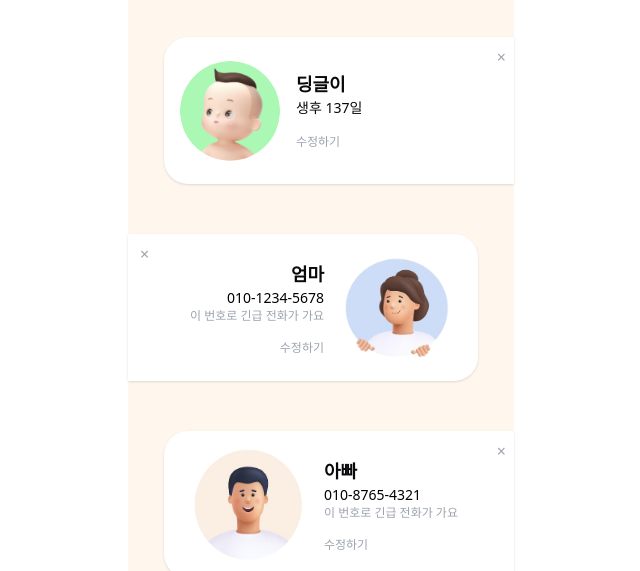
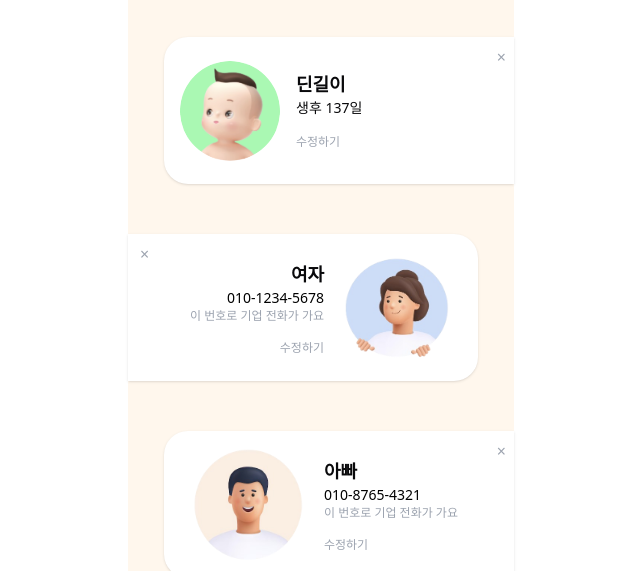
Before and after one commit to yxun20/dingle_frontend, a React (Vite) app: page /mypage in a window 1280 px wide. Shown: the part 140-711 px from the top of the page, without its empty margins (319-959 px from the left). Built offline with nearby package versions, Linux system fonts and the light colour scheme; what tailwindcss-truncate-multiline would draw is missing.

Commit message:
Update MyPage.tsx
화면 이동

```diff
--- a/src/pages/MyPage.tsx
+++ b/src/pages/MyPage.tsx
@@ -1,9 +1,12 @@
+import { useNavigate } from 'react-router-dom';
 import backIcon from '@/assets/backIcon.svg'; // 뒤로가기 아이콘
 import babyProfile from '@/assets/babyprofile.png'; //아기 프로필 이미지
 import momProfile from '@/assets/momprofile.png'; //아기 프로필 이미지
 import dadProfile from '@/assets/dadprofile.png'; //아기 프로필 이미지
 
 function MyPage() {
+    const navigate = useNavigate();
+
     return (
     <div
         className="flex flex-col items-center justify-around h-[823px] w-[386px] mx-auto bg-orange-50"
@@ -11,7 +14,7 @@ function MyPage() {
       >
       {/* 뒤로가기 버튼*/}
       <div className="w-full flex justify-start mb-4 mt-6 ml-6">
-        <button>
+        <button onClick={() => navigate('/')}> {/* 뒤로가기 버튼 눌렀을 때 MainPage로 이동 */}
         <img src={backIcon} alt="Camera Icon" className="w-8 h-8 cursor-pointer" />
         </button>
       </div>
@@ -24,7 +27,7 @@ function MyPage() {
         <img src={babyProfile} className="w-[100px] h-[100px] rounded-full"/>
 
         <div className="flex-grow">
-          <h2 className="text-lg font-bold">딩글이</h2>
+          <h2 className="text-lg font-bold">딘길이</h2>
           <p className="text-lg text-sm">생후 137일</p>
           <button className="text-xs text-gray-400 text-sm mt-4" disabled>
             수정하기
@@ -33,13 +36,13 @@ function MyPage() {
         <button className="absolute top-2 right-2 text-gray-400">&times;</button>
       </div>
 
-      {/* 연락처 카드 - 엄마 */}
+      {/* 연락처 카드 - 여자 */}
       <div className="w-[350px] h-1/4 bg-white rounded-r-3xl mr-9 shadow relative flex items-center justify-end">
         <button className="absolute top-2 left-3 text-gray-400">&times;</button>
         <div className="text-center flex flex-col items-end mr-1">
-          <h3 className="text-lg font-bold">엄마</h3>
+          <h3 className="text-lg font-bold">여자</h3>
           <p className="text-black text-sm">010-1234-5678</p>
-          <p className="text-gray-400 text-xs">이 번호로 긴급 전화가 가요</p>
+          <p className="text-gray-400 text-xs">이 번호로 기업 전화가 가요</p>
           <button className="text-xs text-gray-400 text-sm mt-4" disabled>
             수정하기
           </button>
@@ -54,7 +57,7 @@ function MyPage() {
         <div className="text-center flex flex-col items-start mr-1">
           <h3 className="text-lg font-bold">아빠</h3>
           <p className="text-black text-sm">010-8765-4321</p>
-          <p className="text-gray-400 text-xs">이 번호로 긴급 전화가 가요</p>
+          <p className="text-gray-400 text-xs">이 번호로 기업 전화가 가요</p>
           <button className="text-xs text-gray-400 text-sm mt-4" disabled>
             수정하기
           </button>
```
